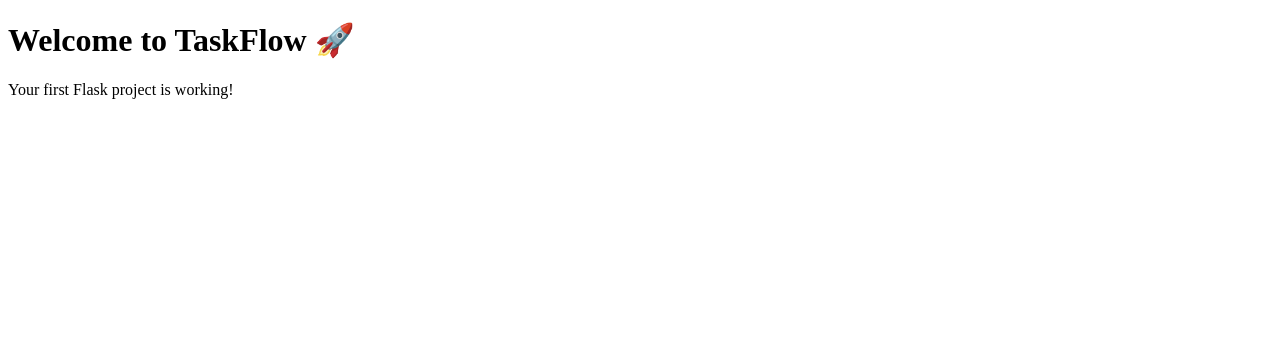
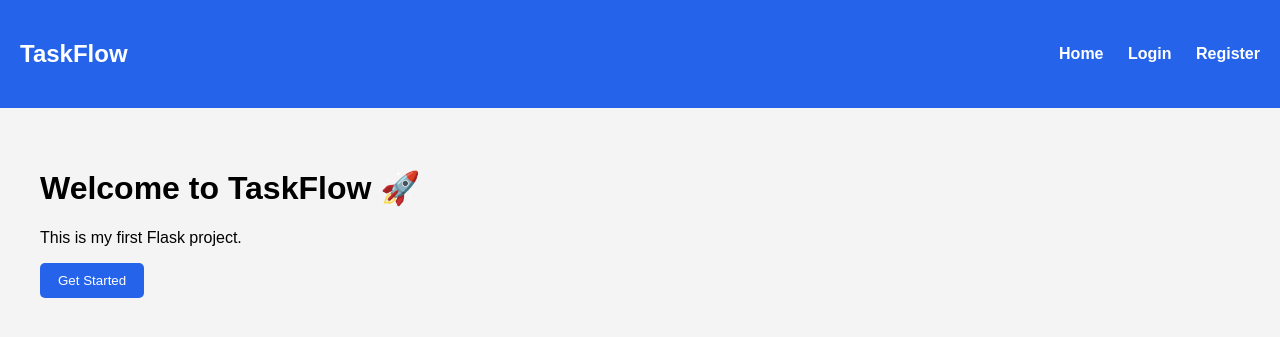
Before and after one commit to haninatwi0/TaskFlow, a Flask app: page / in a window 1280 px wide. Shown: the top 337 px of the page. Run offline with Flask 3, Linux system fonts and the light colour scheme.

Commit message:
Create base template and navigation bar

```diff
--- /dev/null
+++ b/static/css/style.css
@@ -0,0 +1,45 @@
+body {
+    font-family: Arial, sans-serif;
+    margin: 0;
+    background-color: #f4f4f4;
+}
+
+header {
+    background-color: #2563eb;
+    color: white;
+    padding: 20px;
+}
+
+main {
+    padding: 40px;
+}
+
+button {
+    background-color: #2563eb;
+    color: white;
+    border: none;
+    padding: 10px 18px;
+    cursor: pointer;
+    border-radius: 5px;
+}
+
+button:hover {
+    background-color: #1d4ed8;
+}
+
+nav {
+    display: flex;
+    justify-content: space-between;
+    align-items: center;
+}
+
+nav a {
+    color: white;
+    text-decoration: none;
+    margin-left: 20px;
+    font-weight: bold;
+}
+
+nav a:hover {
+    text-decoration: underline;
+}
--- /dev/null
+++ b/templates/base.html
@@ -0,0 +1,30 @@
+<!DOCTYPE html>
+<html lang="en">
+<head>
+    <meta charset="UTF-8">
+    <meta name="viewport" content="width=device-width, initial-scale=1.0">
+    <title>{% block title %}TaskFlow{% endblock %}</title>
+
+    <link rel="stylesheet" href="{{ url_for('static', filename='css/style.css') }}">
+</head>
+<body>
+
+    <header>
+    <nav>
+        <h2>TaskFlow</h2>
+
+        <div>
+            <a href="/">Home</a>
+            <a href="/login">Login</a>
+            <a href="/register">Register</a>
+        </div>
+    </nav>
+    </header>
+
+    <main>
+        {% block content %}
+        {% endblock %}
+    </main>
+
+</body>
+</html>
--- a/templates/index.html
+++ b/templates/index.html
@@ -1,12 +1,13 @@
-<!DOCTYPE html>
-<html lang="en">
-<head>
-    <meta charset="UTF-8">
-    <meta name="viewport" content="width=device-width, initial-scale=1.0">
-    <title>TaskFlow</title>
-</head>
-<body>
-    <h1>Welcome to TaskFlow 🚀</h1>
-    <p>Your first Flask project is working!</p>
-</body>
-</html>
+{% extends "base.html" %}
+
+{% block title %}
+Home
+{% endblock %}
+
+{% block content %}
+<h1>Welcome to TaskFlow 🚀</h1>
+
+<p>This is my first Flask project.</p>
+
+<button>Get Started</button>
+{% endblock %}
```
